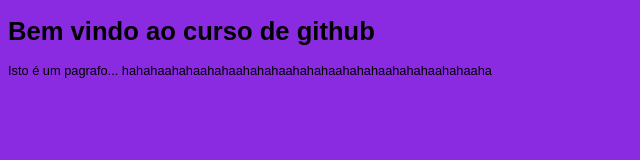
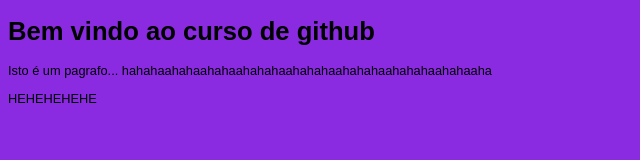
Before and after one commit to antonioalves8181/ProjetoConclusao, a plain HTML site: page index.html in a window 1280 px wide. Shown: the whole page, without its empty margins (0-640 px from the left). Drawn offline with Linux system fonts and the light colour scheme.

Commit message:
hehehehe

```diff
--- a/index.html
+++ b/index.html
@@ -12,5 +12,6 @@
   <p>
     Isto é um pagrafo... hahahaahahaahahaahahahaahahahaahahahaahahahaahahaaha
   </p>
+  <a>HEHEHEHEHE</a>
 </body>
 </html>
```
